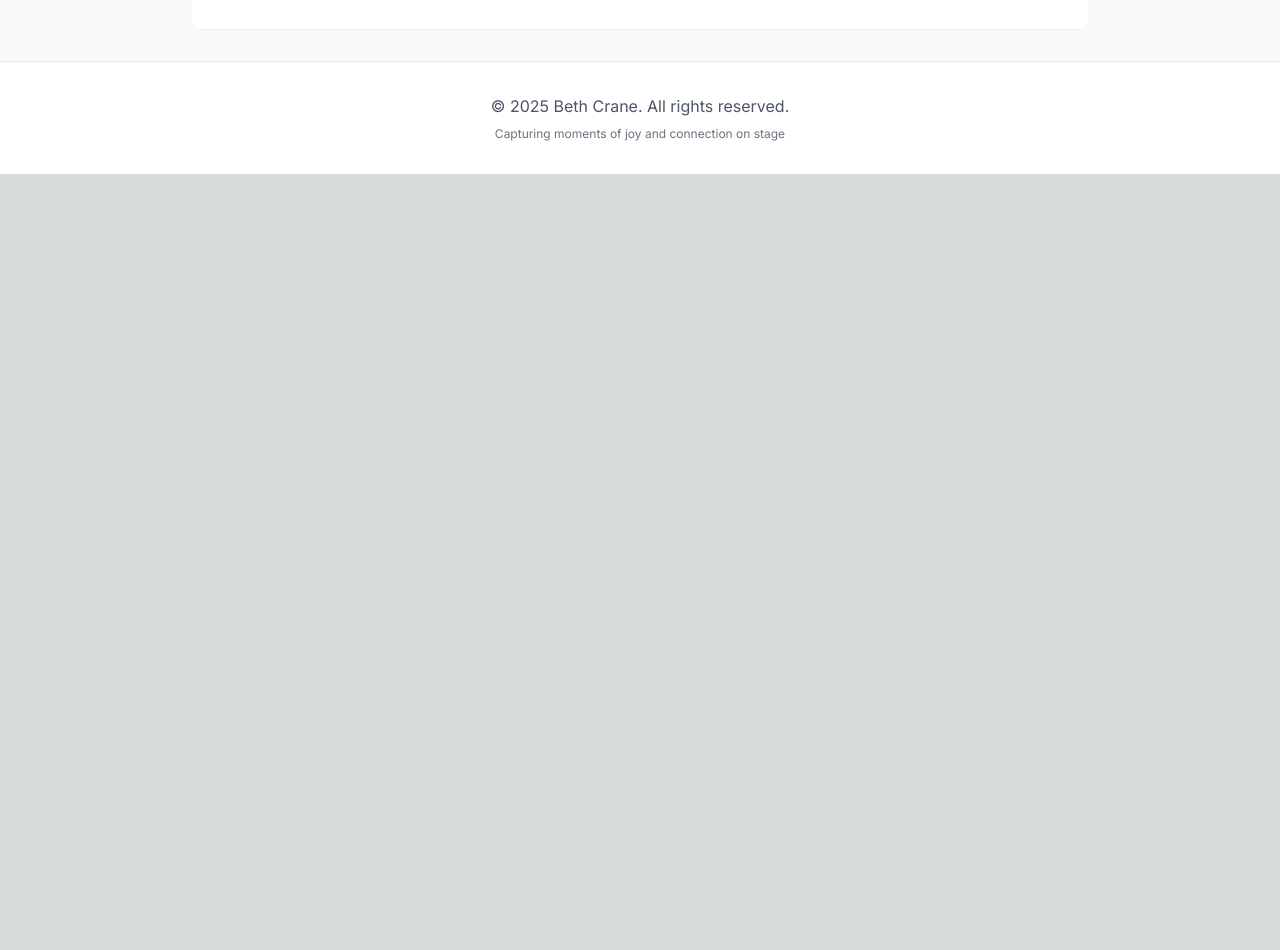
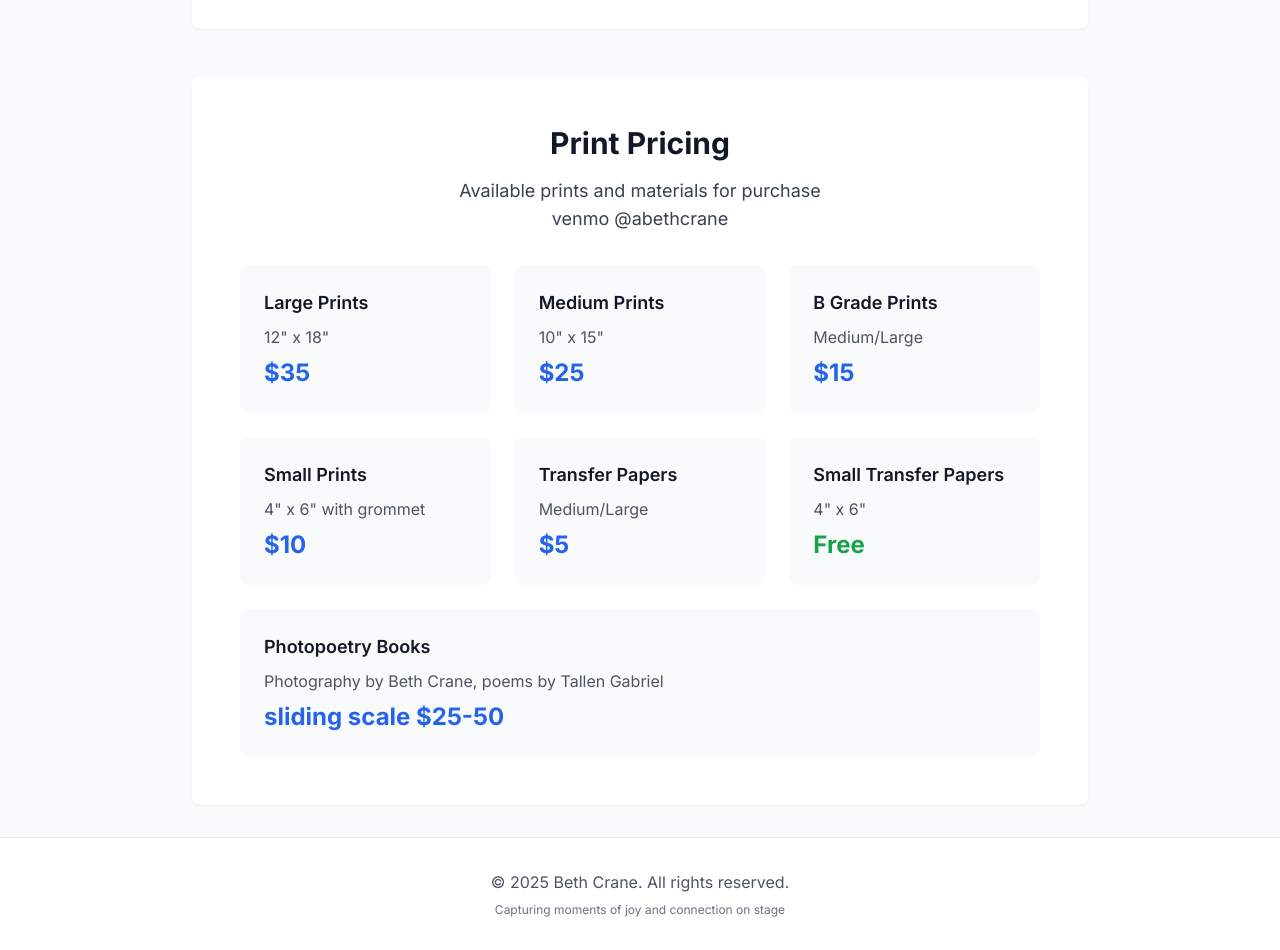
Before and after one commit to abethcrane/live-thrives, a Next.js app: page /about in a window 1280 px wide. Shown: the part 1340-2290 px from the top of the page. Before the commit the page ends 1514 px from the top, so only its background shows below. Built offline with nearby package versions, Linux system fonts and the light colour scheme.

Commit message:
add pricing info

```diff
--- a/src/app/about/page.tsx
+++ b/src/app/about/page.tsx
@@ -105,6 +105,64 @@ export default function AboutPage() {
               </div>
             </div>
           </div>
+
+          {/* Pricing Section */}
+          <div className="bg-white rounded-lg shadow-sm p-8 sm:p-12">
+            <div className="text-center mb-8">
+              <h2 className="text-2xl sm:text-3xl font-bold text-gray-900 mb-4">
+                Print Pricing
+              </h2>
+              <p className="text-lg text-gray-700 max-w-2xl mx-auto">
+                Available prints and materials for purchase
+                <br/>
+                venmo @abethcrane
+              </p>
+            </div>
+
+            <div className="grid grid-cols-1 md:grid-cols-2 lg:grid-cols-3 gap-6">
+              <div className="bg-gray-50 rounded-lg p-6">
+                <h3 className="text-lg font-semibold text-gray-900 mb-2">Large Prints</h3>
+                <p className="text-gray-600 mb-2">12" x 18"</p>
+                <p className="text-2xl font-bold text-blue-600">$35</p>
+              </div>
+
+              <div className="bg-gray-50 rounded-lg p-6">
+                <h3 className="text-lg font-semibold text-gray-900 mb-2">Medium Prints</h3>
+                <p className="text-gray-600 mb-2">10" x 15"</p>
+                <p className="text-2xl font-bold text-blue-600">$25</p>
+              </div>
+
+              <div className="bg-gray-50 rounded-lg p-6">
+                <h3 className="text-lg font-semibold text-gray-900 mb-2">B Grade Prints</h3>
+                <p className="text-gray-600 mb-2">Medium/Large</p>
+                <p className="text-2xl font-bold text-blue-600">$15</p>
+              </div>
+
+              <div className="bg-gray-50 rounded-lg p-6">
+                <h3 className="text-lg font-semibold text-gray-900 mb-2">Small Prints</h3>
+                <p className="text-gray-600 mb-2">4" x 6" with grommet</p>
+                <p className="text-2xl font-bold text-blue-600">$10</p>
+              </div>
+
+              <div className="bg-gray-50 rounded-lg p-6">
+                <h3 className="text-lg font-semibold text-gray-900 mb-2">Transfer Papers</h3>
+                <p className="text-gray-600 mb-2">Medium/Large</p>
+                <p className="text-2xl font-bold text-blue-600">$5</p>
+              </div>
+
+              <div className="bg-gray-50 rounded-lg p-6">
+                <h3 className="text-lg font-semibold text-gray-900 mb-2">Small Transfer Papers</h3>
+                <p className="text-gray-600 mb-2">4" x 6"</p>
+                <p className="text-2xl font-bold text-green-600">Free</p>
+              </div>
+
+              <div className="bg-gray-50 rounded-lg p-6 md:col-span-2 lg:col-span-3">
+                <h3 className="text-lg font-semibold text-gray-900 mb-2">Photopoetry Books</h3>
+                <p className="text-gray-600 mb-2">Photography by Beth Crane, poems by Tallen Gabriel</p>
+                <p className="text-2xl font-bold text-blue-600">sliding scale $25-50</p>
+              </div>
+            </div>
+          </div>
         </div>
       </div>
     </div>
```
